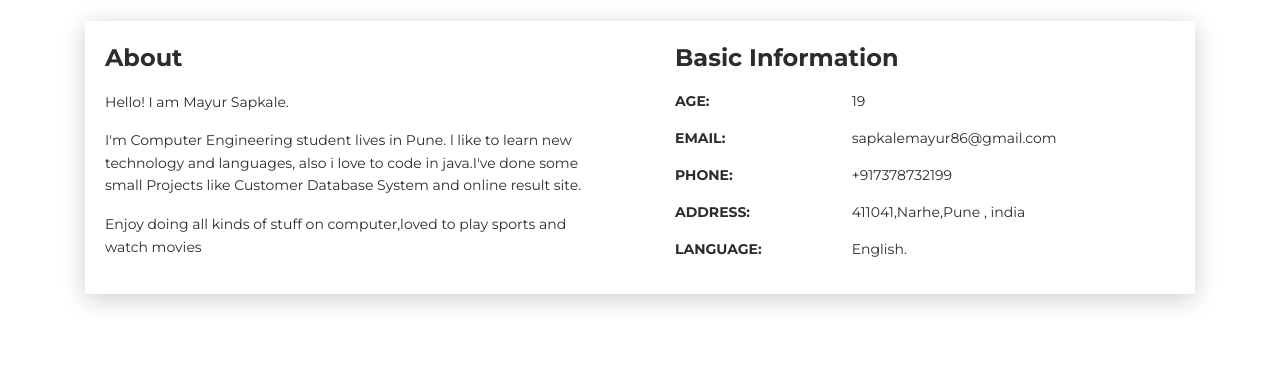
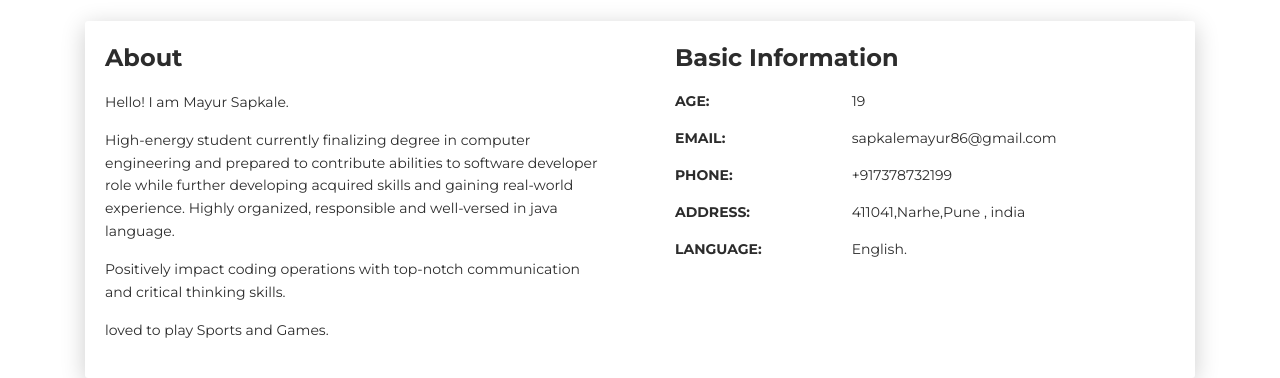
Before and after one commit to sapkalemayur86/mayursapkale.github.io, a plain HTML site: page index.html in a window 1280 px wide. Shown: the part 599-977 px from the top of the page. Drawn offline with Linux system fonts and the light colour scheme.

Commit message:
Update index.html

```diff
--- a/index.html
+++ b/index.html
@@ -62,8 +62,9 @@
           <div class="card-body">
             <div class="h4 mt-0 title">About</div>
             <p>Hello! I am Mayur Sapkale.</p>
-            <p> I'm  Computer Engineering student lives in Pune. l like to learn new technology and languages, also i love to code in java.I've done some small Projects like Customer Database System and online result site.</p>
-            <p>Enjoy doing all kinds of stuff on computer,loved to play sports and watch movies</p>
+            <p> High-energy student currently finalizing degree in computer engineering and prepared to contribute abilities to software developer role while further developing acquired skills and gaining real-world experience. Highly organized, responsible and well-versed in java language. </p>
+            <p> Positively impact coding operations with top-notch communication and critical thinking skills.</p>
+            <p> loved to play Sports and Games.</p>
           </div>
         </div>
         <div class="col-lg-6 col-md-12">
```
